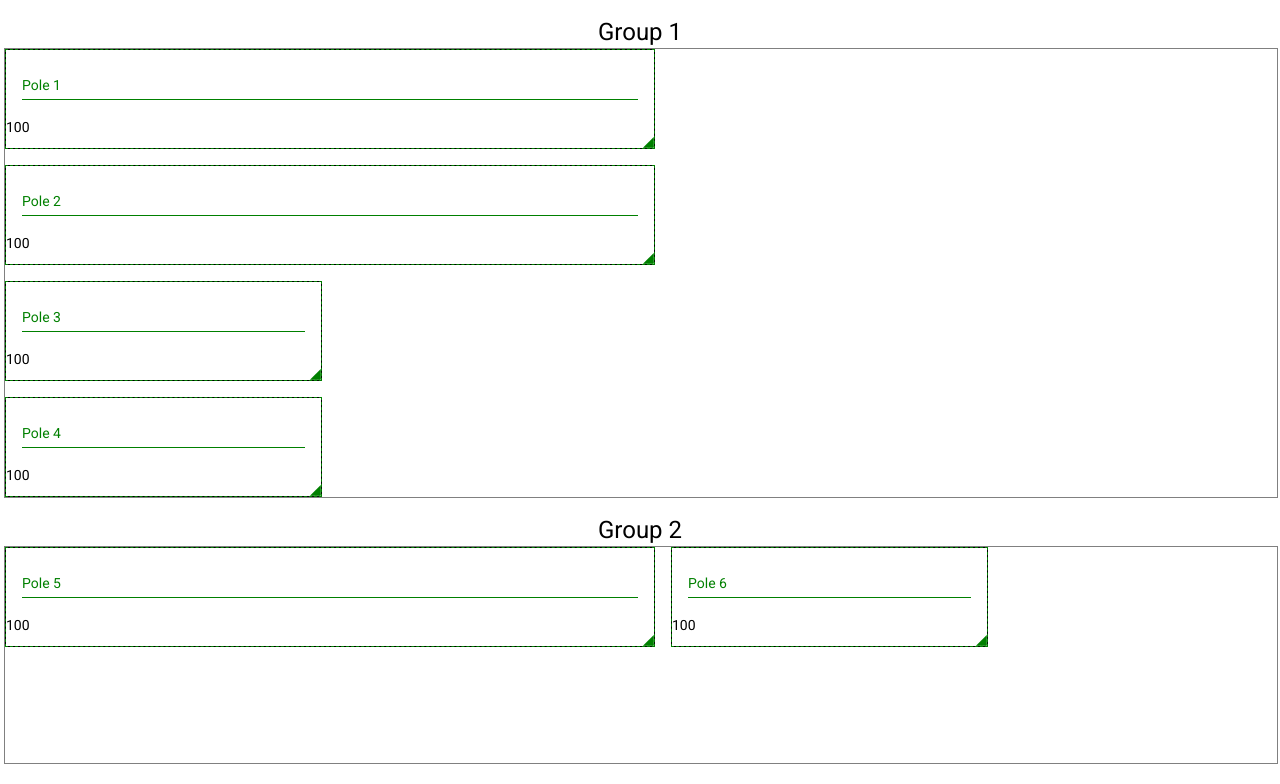
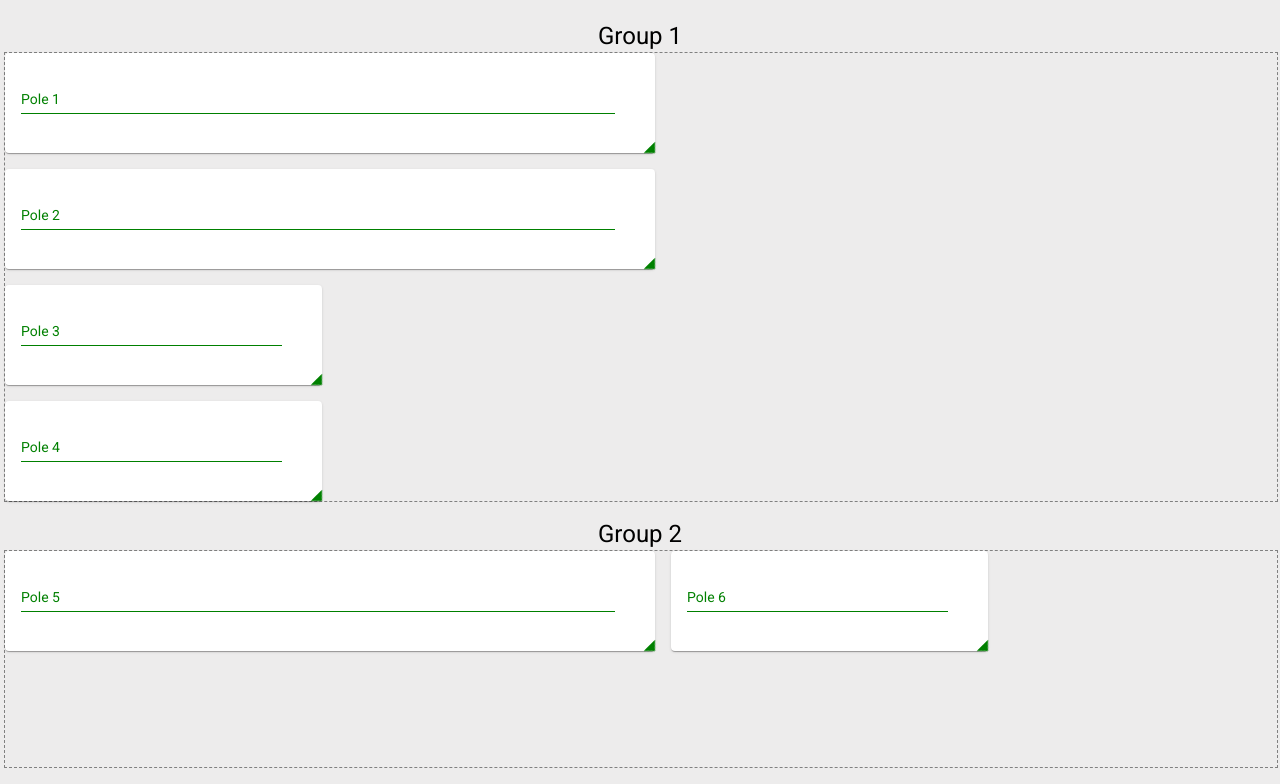
Before and after one commit to ewelina-slepko/FromDesignerPrototype, an Angular app: page / in a window 1280 px wide. Shown: the top 784 px of the page. Built offline with nearby package versions, Linux system fonts and the light colour scheme.

Commit message:
Changed styles

```diff
--- a/src/app/app.component.scss
+++ b/src/app/app.component.scss
@@ -1,5 +1,7 @@
 .container {
-  margin: .25rem;
+  padding: .25rem;
+  background: #edecec;
+  min-height: 100vh;
 }
 
 .button-container {
--- a/src/app/app.module.ts
+++ b/src/app/app.module.ts
@@ -8,6 +8,7 @@ import {BrowserAnimationsModule} from '@angular/platform-browser/animations';
 import {MatFormFieldModule} from '@angular/material/form-field';
 import {MatInputModule} from '@angular/material/input';
 import {MatButtonModule} from '@angular/material/button';
+import {MatCardModule} from '@angular/material/card';
 
 @NgModule({
   declarations: [
@@ -21,7 +22,8 @@ import {MatButtonModule} from '@angular/material/button';
     BrowserAnimationsModule,
     MatFormFieldModule,
     MatInputModule,
-    MatButtonModule
+    MatButtonModule,
+    MatCardModule
   ],
   providers: [],
   bootstrap: [AppComponent]
--- a/src/app/group/group.component.scss
+++ b/src/app/group/group.component.scss
@@ -3,7 +3,7 @@
   display: grid;
   grid-gap: 1rem;
   grid-template-columns: repeat(4, 300px);
-  border: gray solid 1px;
+  border: gray dashed 1px;
   margin-bottom: 1rem;
 }
 
@@ -17,7 +17,7 @@
 }
 
 .cell {
-  border: 1px black solid;
+
 }
 
 .header {
--- a/src/app/shared/resizable-element/resizable-element.component.html
+++ b/src/app/shared/resizable-element/resizable-element.component.html
@@ -6,8 +6,11 @@
      (mousedown)="setStatus($event, 2)"
      (window:mouseup)="setStatus($event, 0)"
 >
-  <ng-content [style.width]="'100%'"></ng-content>
-  {{cellHeight}}
+  <mat-card class="card">
+    <ng-content [style.width]="'100%'"></ng-content>
+    {{cellHeight}}
+  </mat-card>
+
 
   <div class="resize-action" (mousedown)="setStatus($event, 1)"></div>
 </div>
--- a/src/app/shared/resizable-element/resizable-element.component.scss
+++ b/src/app/shared/resizable-element/resizable-element.component.scss
@@ -1,8 +1,8 @@
+:host {
+  height: 100%;
+}
+
 .resizable-draggable {
-  outline: 1px dashed green;
-  display: flex;
-  flex-direction: column;
-  justify-content: center;
   height: 100%;
 
   &.active {
@@ -30,6 +30,14 @@
     position: absolute;
     transform: translate3d(-100%, -100%, 0);
   }
+}
+
+.card {
+  height: 100%;
+  padding: 0;
+  background: #fff;
+  display: flex;
+  align-items: center;
 }
 
 .resize-action {
```
